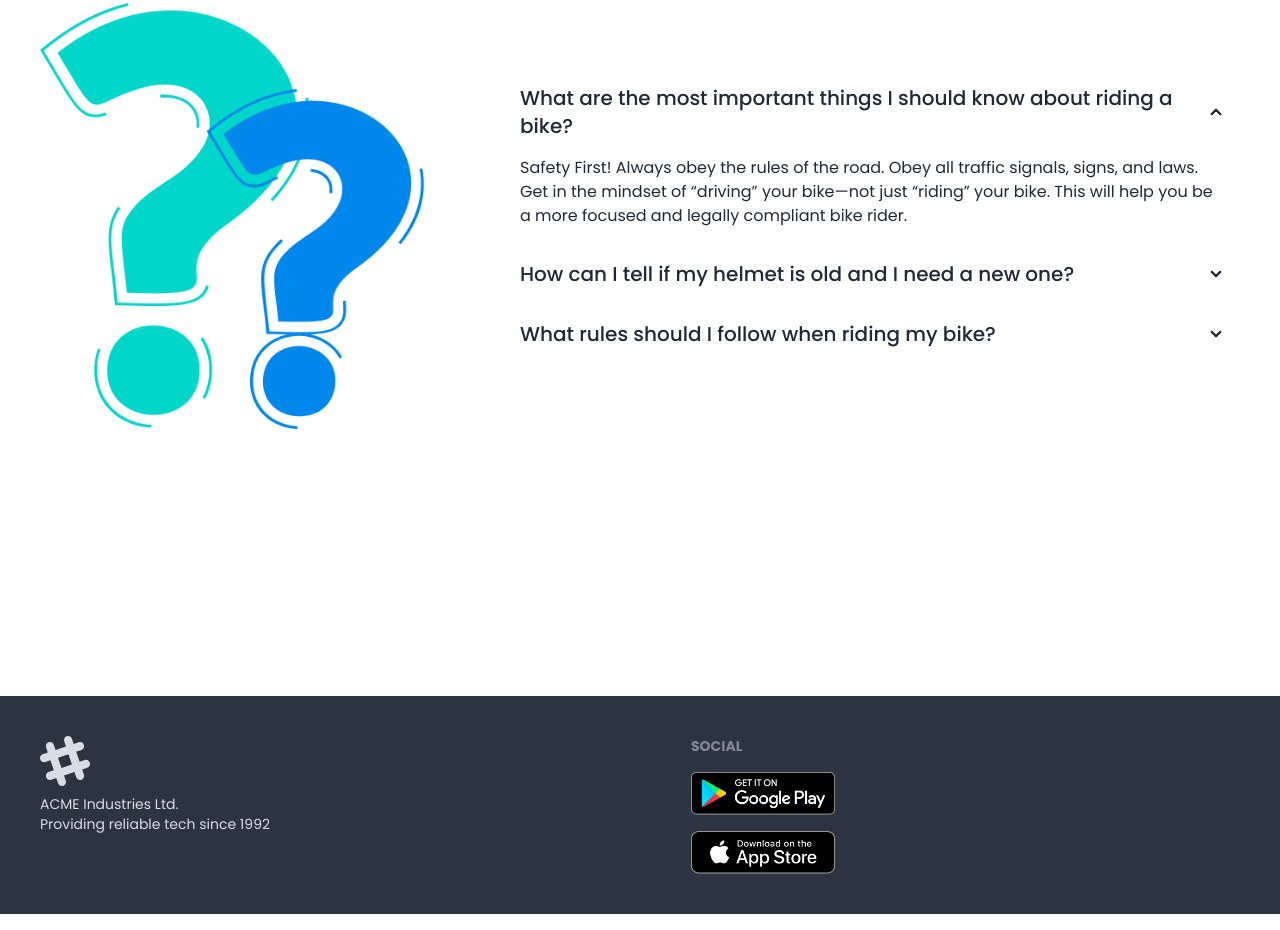
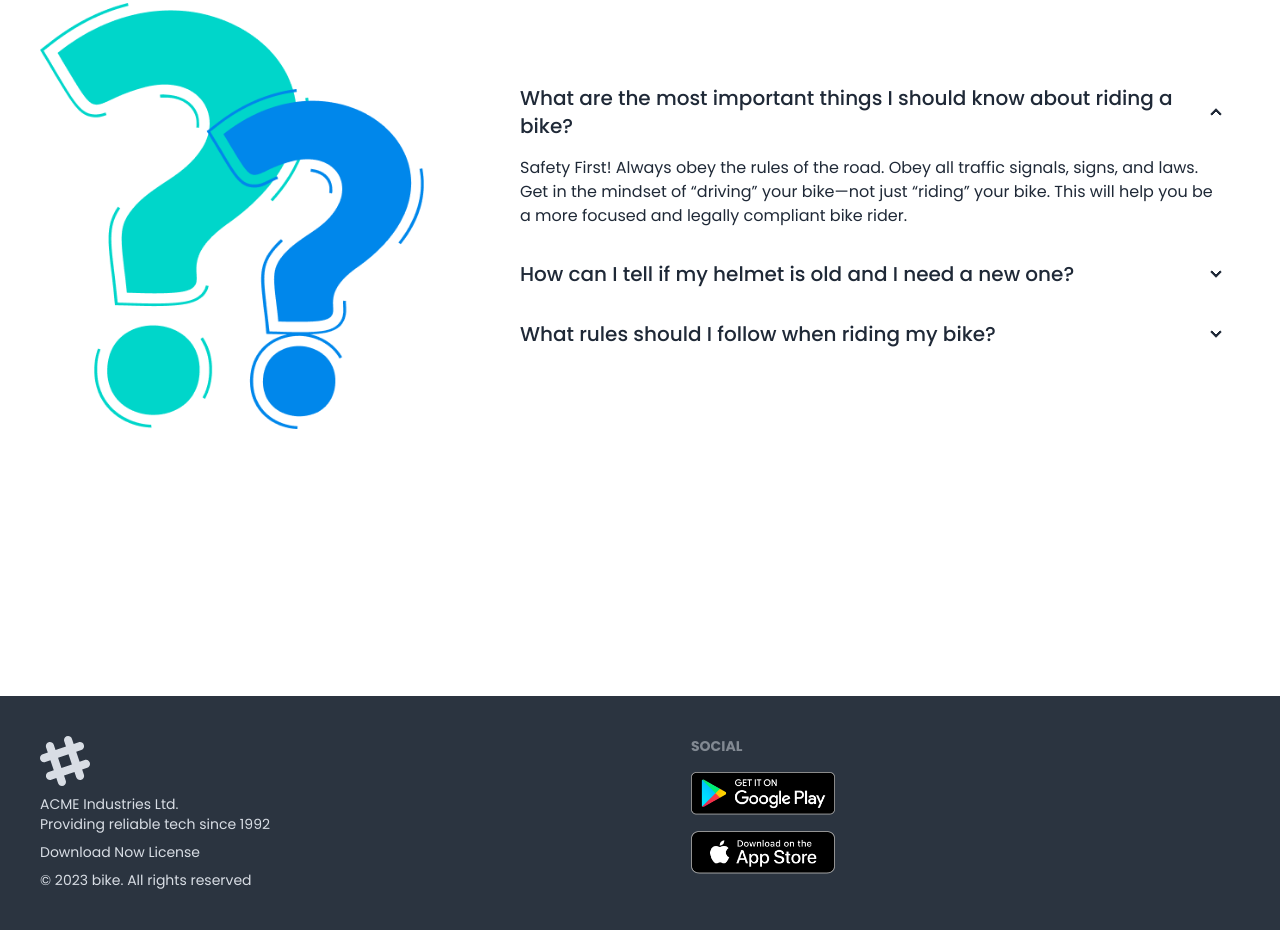
Before and after one commit to rabby-web/Bliker-Zone, a plain HTML site: page index.html in a window 1280 px wide. Shown: the part 2229-3159 px from the top of the page. Drawn offline with nearby package versions, Linux system fonts and the light colour scheme.

Commit message:
done biker zone

```diff
--- a/index.html
+++ b/index.html
@@ -518,6 +518,8 @@
           ></path>
         </svg>
         <p>ACME Industries Ltd.<br />Providing reliable tech since 1992</p>
+        <p>Download Now License</p>
+        <p>&copy; 2023 bike. All rights reserved</p>
       </div>
       <div>
         <span class="footer-title">Social</span>
```
